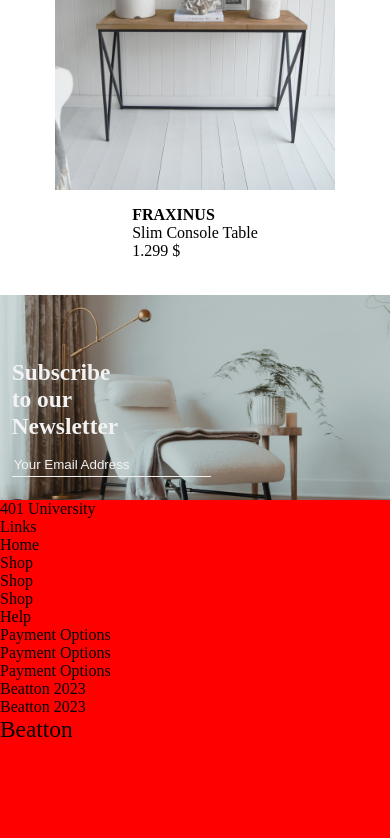
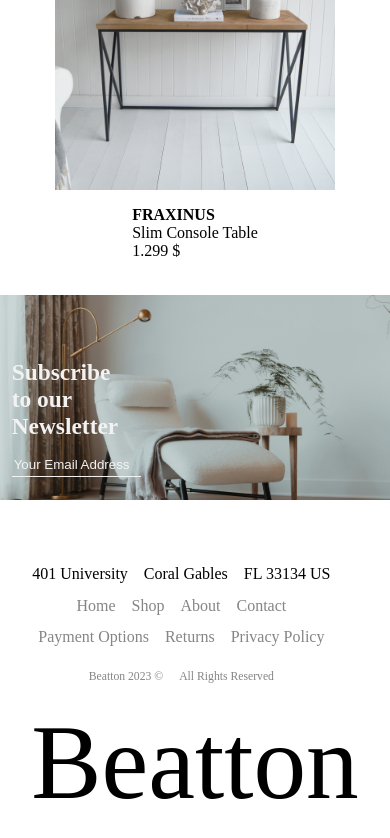
Before and after one commit to berryywise/beatton-spa-webshop, a React (Vite) app: page / in a window 390 px wide. Shown: the part 3550-4388 px from the top of the page. Built offline with nearby package versions, Linux system fonts and the light colour scheme.

Commit message:
Finish homepage layout with mobile responsiveness

```diff
--- a/src/components/footer/Footer.css
+++ b/src/components/footer/Footer.css
@@ -1,6 +1,12 @@
 ::placeholder {
     color: white;
   }
+
+:root {
+    --primary-text-color: ;
+    --secondary-text-color: #868584;
+}
+
 
 .footer-banner-container {
     background-image: url(/src/assets/footer.jpg);
@@ -34,24 +40,90 @@
     font-size: 3vw;
 }
 
+.footer-input {
+    border: none;
+    background-color: transparent;
+    width: 18vw;
+    border-bottom: 1px solid white;
+    padding-bottom: 5%;
+    margin-bottom: 10%;
+    outline: none;
+}
+
 @media (max-width: 480px) {
 
     .footer-title {
         font-size: 6vw;
     }
 
+    .footer-input {
+        width: 125px;
+    }
+
 }
 
-.footer-input {
-    border: none;
-    background-color: transparent;
-    width: 250%;
-    border-bottom: 1px solid white;
-    padding-bottom: 5%;
-    margin-bottom: 10%;
+
+.footer-container {
+    display: flex;
+    flex-direction: column;
 }
 
-.footer-container {
-    height: 80vh;
-    background-color: red;
+.footer-header {
+    display: flex;
+    justify-content: space-between;
+    padding-top: 3%;
+    padding-left: 3%;
+    padding-right: 10%;
 }
+
+.footer-links, .footer-help-links {
+
+    display: flex;
+    flex-direction: column;
+    gap: 1rem;
+
+}
+
+.footer-links a, .footer-help-links a, .footer-credits {
+    color: var(--secondary-text-color);
+}
+
+.footer-title-container {
+    padding-top: 3%;
+    display: flex;
+    justify-content: center;
+}
+
+.footer-banner-title {
+    font-size: 27vw;
+}
+
+@media (max-width: 480px) {
+
+    .footer-header {
+        padding-top: 15%;
+        display: flex;
+        flex-direction: column;
+        align-items: center;
+    }
+
+    .footer-links, .footer-help-links, .footer-address, .footer-credits {
+
+        display: flex;
+        flex-direction: row;
+        /* justify-content: center; */
+        gap: 1rem;
+        padding: 2%;
+
+    }
+
+    .footer-credits {
+        padding-top: 5%;
+        font-size: 3vw;
+    }
+
+    .footer-hide {
+        display: none;
+    }
+
+}
--- a/src/components/footer/Footer.tsx
+++ b/src/components/footer/Footer.tsx
@@ -1,4 +1,3 @@
-import React from 'react';
 import "./Footer.css"
 
 export const FooterBanner = () => {
@@ -14,35 +13,37 @@ export const FooterBanner = () => {
     )
 }
 
-//TODO Implement flexbox and layout here!
-
 const Footer = () => {
     return (
         <div className='footer-container'>
             <div className='footer-header'>
                 <div className='footer-address'>
                     <p>401 University</p>
+                    <p>Coral Gables</p>
+                    <p>FL 33134 US</p>
                 </div>
+                <div></div>
+                <div></div>
                 <div className='footer-links'>
-                    <p>Links</p>
-                    <p>Home</p>
-                    <p>Shop</p>
-                    <p>Shop</p>
-                    <p>Shop</p>
+                    <p className="footer-hide">Links</p>
+                    <a>Home</a>
+                    <a>Shop</a>
+                    <a>About</a>
+                    <a>Contact</a>
                 </div>
                 <div className='footer-help-links'>
-                    <p>Help</p>
-                    <p>Payment Options</p>
-                    <p>Payment Options</p>
-                    <p>Payment Options</p>
+                    <p className="footer-hide">Help</p>
+                    <a>Payment Options</a>
+                    <a>Returns</a>
+                    <a>Privacy Policy</a>
                 </div>
                 <div className='footer-credits'>
-                    <p>Beatton 2023</p>
-                    <p>Beatton 2023</p>
+                    <p>Beatton 2023 ©</p>
+                    <p>All Rights Reserved</p>
                 </div>
             </div>
             <div className='footer-title-container'>
-                <p className='footer-title'>Beatton</p>
+                <p className='footer-banner-title'>Beatton</p>
             </div>
         </div>
     );
```
Also changed, not shown: 1 other file (tests, documents, lock files or other folders).
